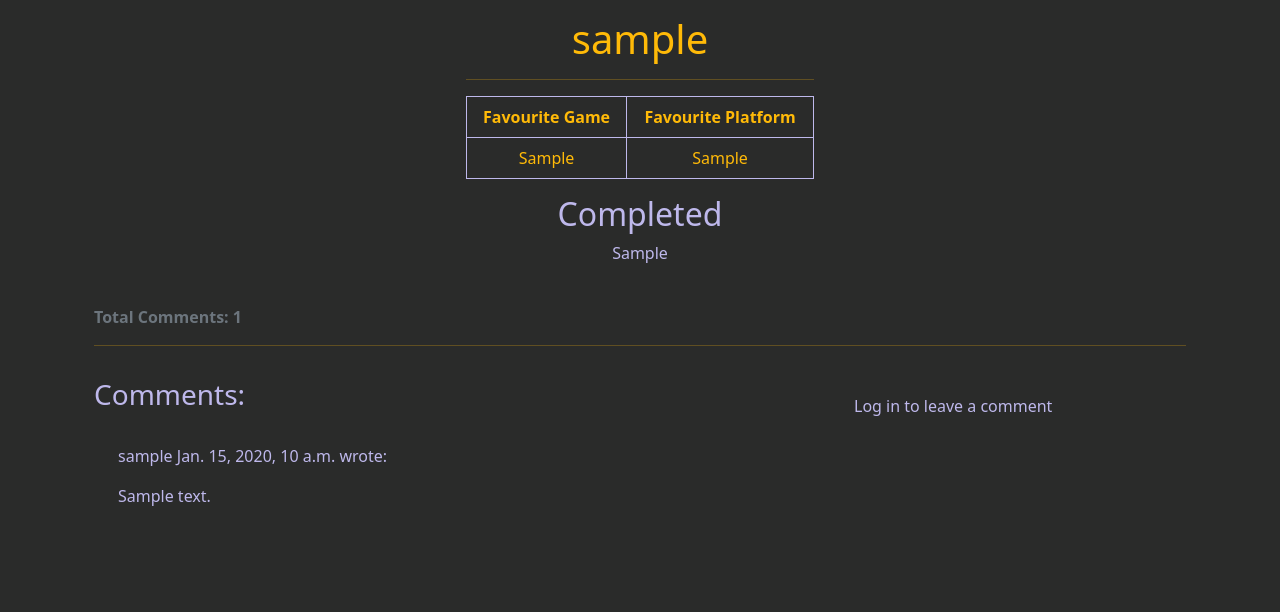
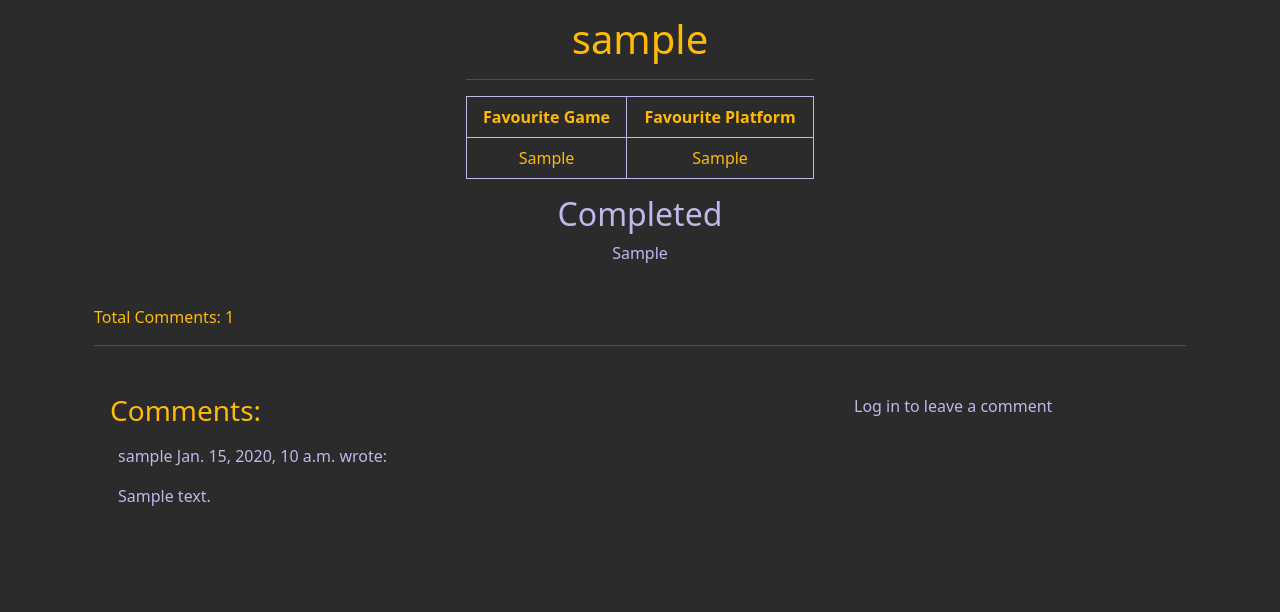
Before and after one commit to lcorndogl/Video-Game-Tracker, a Django app: a page that uses profiles/templates/profiles/profile_detailed.html in a window 1280 px wide. Shown: the part 49-661 px from the top of the page. Run offline with Django 4.2, Linux system fonts and the light colour scheme; tables that the repository leaves empty hold one stand-in row (values such as "Sample post"); some libraries are stand-ins or nearby versions.

Commit message:
Adjust styling on detailed profiles page

```diff
--- a/profiles/templates/profiles/profile_detailed.html
+++ b/profiles/templates/profiles/profile_detailed.html
@@ -66,9 +66,9 @@
     <!-- Displaying count of comments -->
     <div class="row">
         <div class="col-12">
-            <strong class="text-secondary">
-                <i class="far fa-comments"></i> Total Comments: {{ comment_count }}
-            </strong>
+            <div class="total-comments">
+                Total Comments: {{ comment_count }}
+            </div>
         </div>
         <div class="col-12">
             <hr>
@@ -77,8 +77,9 @@
     <!-- Displaying Comments -->
     <div class="row">
         <div class="col-md-8 card mb-4  mt-3 ">
+
+            <div class="card-body">
                 <h3>Comments:</h3>
-            <div class="card-body">
                 <!-- We want a for loop inside the empty control tags
             to iterate through each comment in comments -->
                 {% for comment in comments %}
--- a/static/css/style.css
+++ b/static/css/style.css
@@ -81,6 +81,11 @@ p {
   border: 1px solid var(--peri); /* Adjust the border color here */
 }
 
+/* Styling for total comments */
+.total-comments {
+    color: var(--yel);
+  }
+
 /* Table styling */
 .table {
   background-color: var(--jet);
```
Also changed, not shown: 1 other file. Lines whose indentation alone changed are shown as unchanged.
